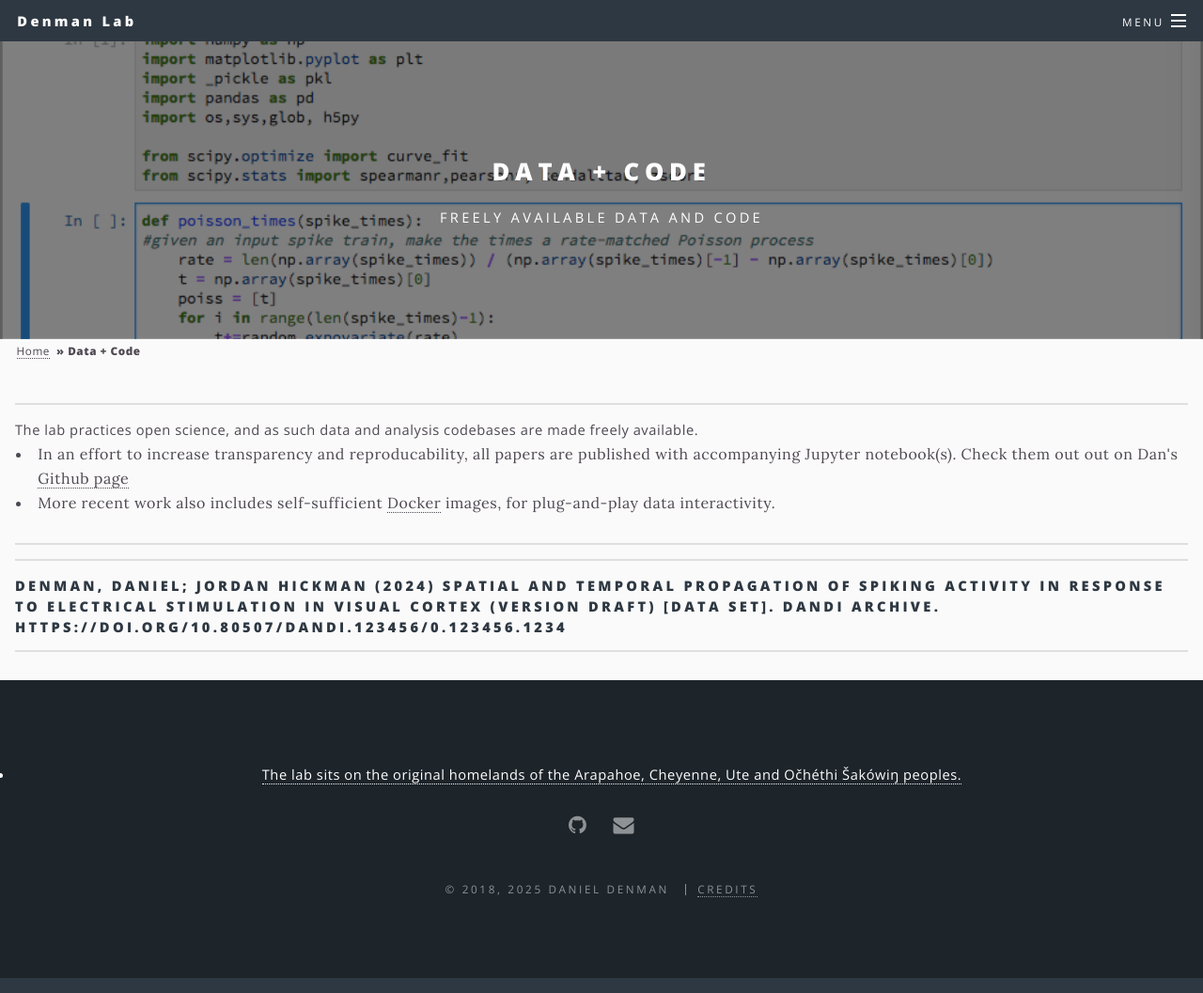
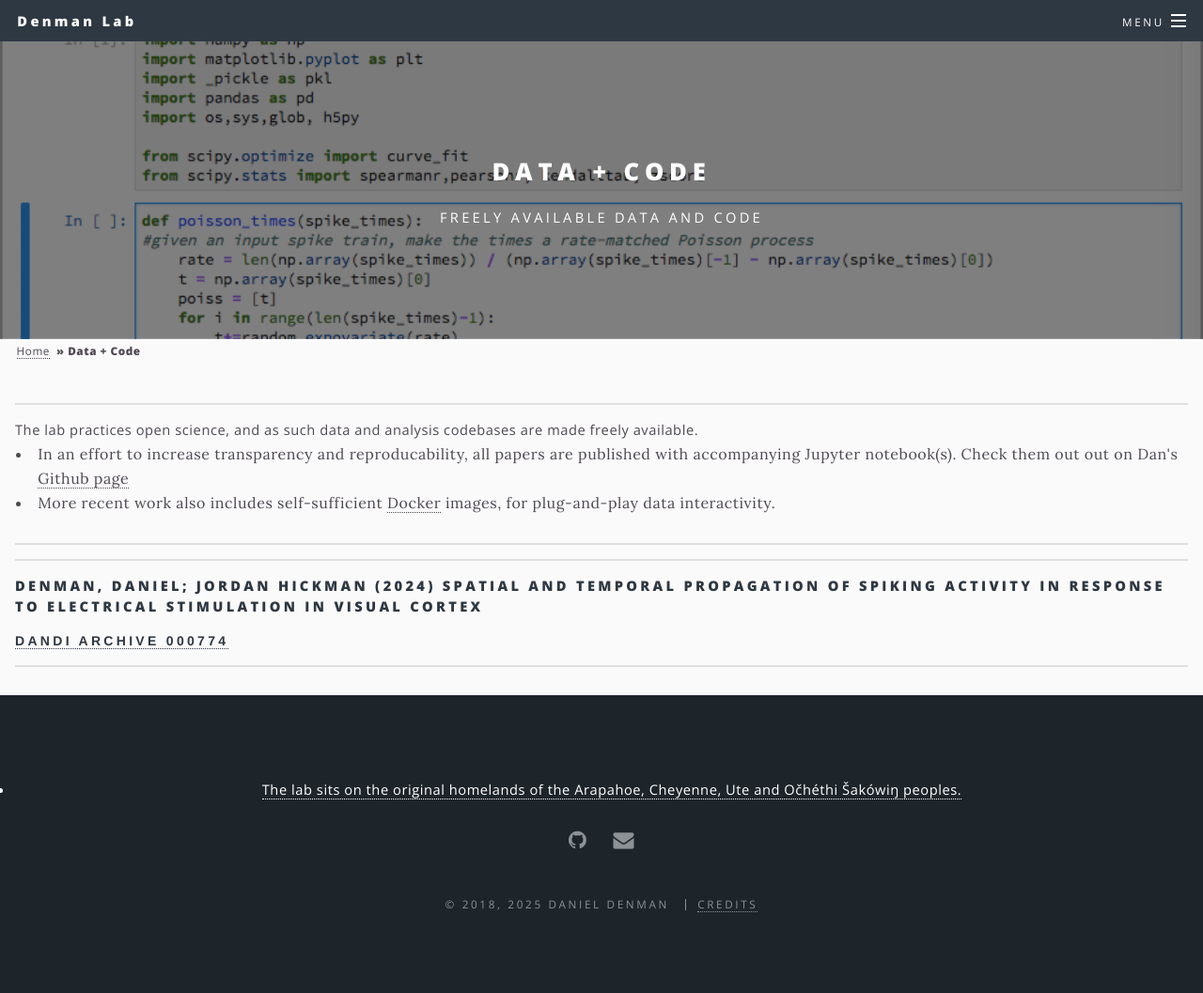
Before and after one commit to denmanlab/denmanlab.github.io, a Jekyll site: the page built from _pages/sharing.html, in a window 1280 px wide and 1057 px high. Shown: the whole window at 94% size. Built offline with Jekyll 4.4.1, drawn with Linux system fonts in a browser that asks for light colours.

Commit message:
update dandiset

```diff
--- a/_pages/sharing.html
+++ b/_pages/sharing.html
@@ -17,5 +17,6 @@ The lab practices open science, and as such data and analysis codebases are made
 <hr style="margin:1em 0 1em 0;" />
 
 <hr style="margin:0 0 1em 0;" />
-<h4>Denman, Daniel; Jordan Hickman (2024) Spatial and temporal propagation of spiking activity in response to electrical stimulation in visual cortex (Version draft) [Data set]. DANDI archive. https://doi.org/10.80507/dandi.123456/0.123456.1234</h4>
+<h4>Denman, Daniel; Jordan Hickman (2024) Spatial and temporal propagation of spiking activity in response to electrical stimulation in visual cortex<h4>
+   <p2> <a href="https://dandiarchive.org/dandiset/000774">DANDI archive 000774</a></p2>
 <hr style="margin:1em 0 1em 0;" />
```
